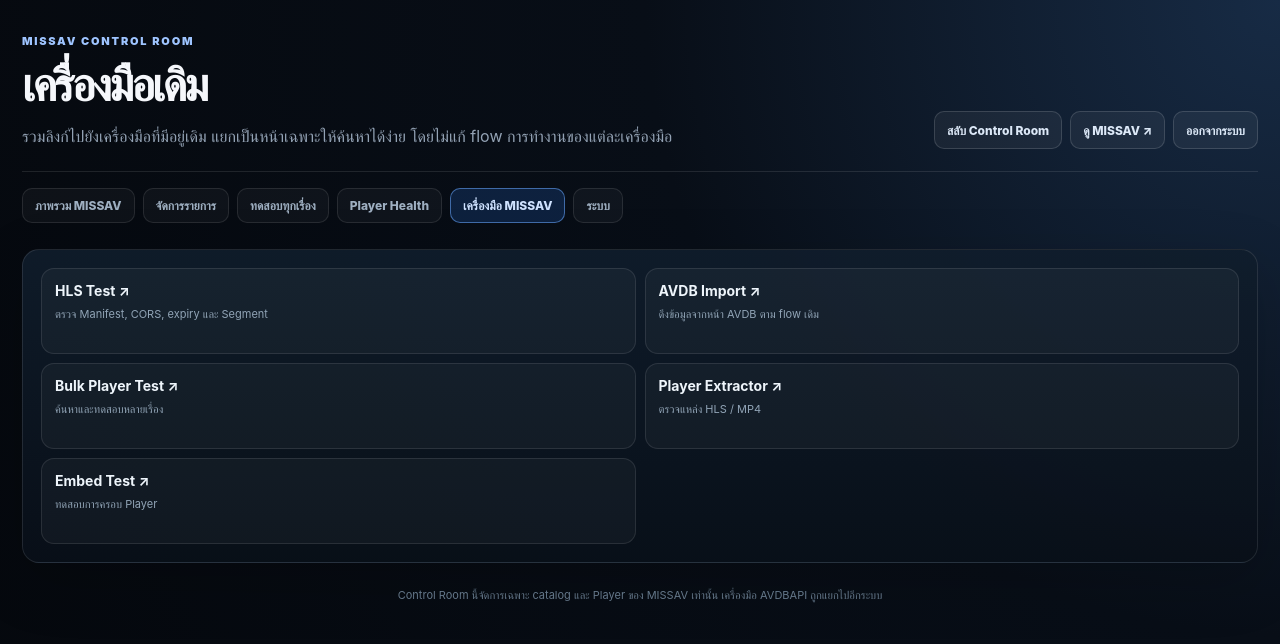
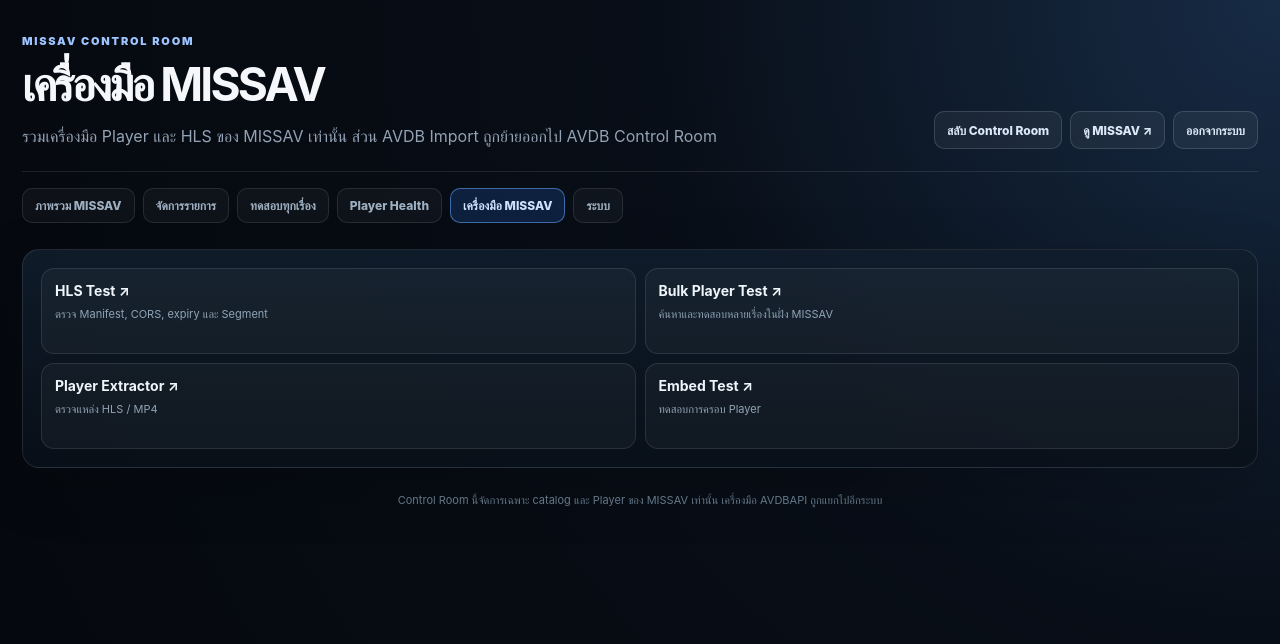
Before and after one commit to frankkk99/hlstest, a Next.js app: page /admin/tools in a window 1280 px wide. Shown: the top 644 px of the page. Built offline with nearby package versions, Linux system fonts and the light colour scheme.

Commit message:
Keep AVDB tools out of MISSAV admin

```diff
--- a/app/admin/tools/page.tsx
+++ b/app/admin/tools/page.tsx
@@ -2,5 +2,29 @@
 import AdminShell from "../admin-shell";
 import styles from "../admin.module.css";
 
-const tools = [["/admin/hls-test", "HLS Test", "ตรวจ Manifest, CORS, expiry และ Segment"], ["/admin/avdb-import-test", "AVDB Import", "ดึงข้อมูลจากหน้า AVDB ตาม flow เดิม"], ["/admin/bulk-player-test", "Bulk Player Test", "ค้นหาและทดสอบหลายเรื่อง"], ["/admin/player-extractor", "Player Extractor", "ตรวจแหล่ง HLS / MP4"], ["/admin/embed-test", "Embed Test", "ทดสอบการครอบ Player"]] as const;
-export default function AdminToolsPage() { return <AdminShell title="เครื่องมือเดิม" description="รวมลิงก์ไปยังเครื่องมือที่มีอยู่เดิม แยกเป็นหน้าเฉพาะให้ค้นหาได้ง่าย โดยไม่แก้ flow การทำงานของแต่ละเครื่องมือ"><section className={styles.panel}><div className={styles.linkGrid}>{tools.map(([href, title, description]) => <Link className={styles.actionCard} key={href} href={href}><strong>{title} ↗</strong><span>{description}</span></Link>)}</div></section></AdminShell>; }
+const tools = [
+  ["/admin/hls-test", "HLS Test", "ตรวจ Manifest, CORS, expiry และ Segment"],
+  ["/admin/bulk-player-test", "Bulk Player Test", "ค้นหาและทดสอบหลายเรื่องในฝั่ง MISSAV"],
+  ["/admin/player-extractor", "Player Extractor", "ตรวจแหล่ง HLS / MP4"],
+  ["/admin/embed-test", "Embed Test", "ทดสอบการครอบ Player"],
+] as const;
+
+export default function AdminToolsPage() {
+  return (
+    <AdminShell
+      title="เครื่องมือ MISSAV"
+      description="รวมเครื่องมือ Player และ HLS ของ MISSAV เท่านั้น ส่วน AVDB Import ถูกย้ายออกไป AVDB Control Room"
+    >
+      <section className={styles.panel}>
+        <div className={styles.linkGrid}>
+          {tools.map(([href, title, description]) => (
+            <Link className={styles.actionCard} key={href} href={href}>
+              <strong>{title} ↗</strong>
+              <span>{description}</span>
+            </Link>
+          ))}
+        </div>
+      </section>
+    </AdminShell>
+  );
+}
```
